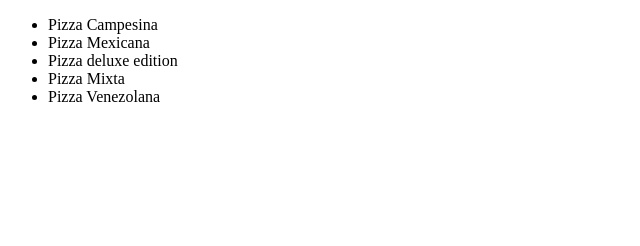
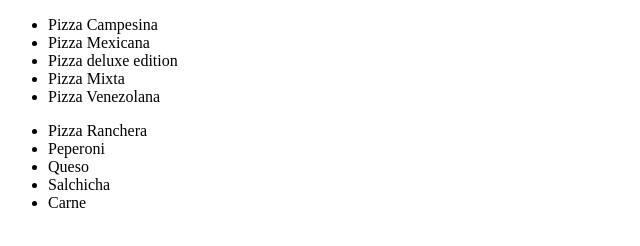
Before and after one commit to JuanBallares03/EjercicioPizzaClase, a plain HTML site: page index.html in a window 1280 px wide. Shown: the whole page, without its empty margins (0-640 px from the left). Drawn offline with Linux system fonts and the light colour scheme.

Commit message:
Agrego Nuevo sabor de pizza

```diff
--- a/index.html
+++ b/index.html
@@ -13,5 +13,12 @@
         <li>Pizza Mixta</li>
         <li>Pizza Venezolana</li>
     </ul>
+        <ul>
+        <li>Pizza Ranchera</li>
+        <li>Peperoni</li>
+        <li>Queso</li>
+        <li>Salchicha</li>
+        <li>Carne</li>
+    </ul>
 </body>
 </html>
```
